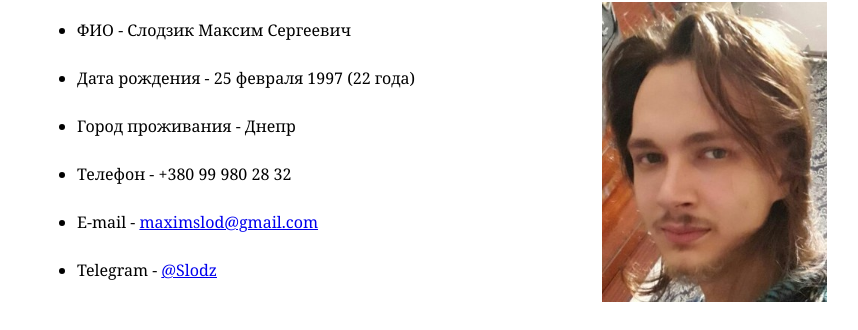
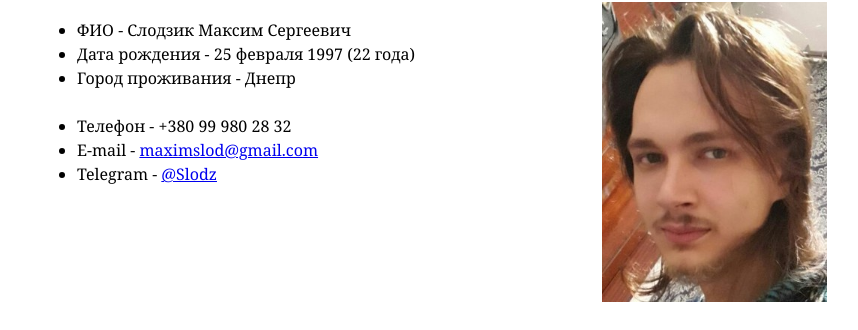
Before and after one commit to RandomFlag/randomflag.github.io, a plain HTML site: page index.html in a window 1280 px wide. Shown: the part 292-622 px from the top of the page, without its empty margins (208-1066 px from the left). Drawn offline with Linux system fonts and the light colour scheme.

Commit message:
Update index.html

```diff
--- a/index.html
+++ b/index.html
@@ -22,12 +22,12 @@
    <tbody><tr>
     <td width="500" valign="top">
     <ul>
-				<li>ФИО - Слодзик Максим Сергеевич </li><br>
-				<li>Дата рождения - 25 февраля 1997 (22 года)</li><br>
+				<li>ФИО - Слодзик Максим Сергеевич </li>
+				<li>Дата рождения - 25 февраля 1997 (22 года)</li>
 				<li>Город проживания - Днепр </li><br>
-				<li>Телефон - +380 99 980 28 32  </li><br>
-				<li>E-mail - <a href="mailto:maximslod@gmail.com">maximslod@gmail.com</a>  </li><br>
-				<li>Telegram - <a href="https://t.me/slodz">@Slodz</a></li><br>
+				<li>Телефон - +380 99 980 28 32  </li>
+				<li>E-mail - <a href="mailto:maximslod@gmail.com">maximslod@gmail.com</a>  </li>
+				<li>Telegram - <a href="https://t.me/slodz">@Slodz</a></li>
 			</ul></td><td valign="top"><img src="./index_files/8e5f89ae2b5f909274ab8fcc5582d248.jpg" alt="Фото" height="300" align="right">
 </td>
    </tr>
```
